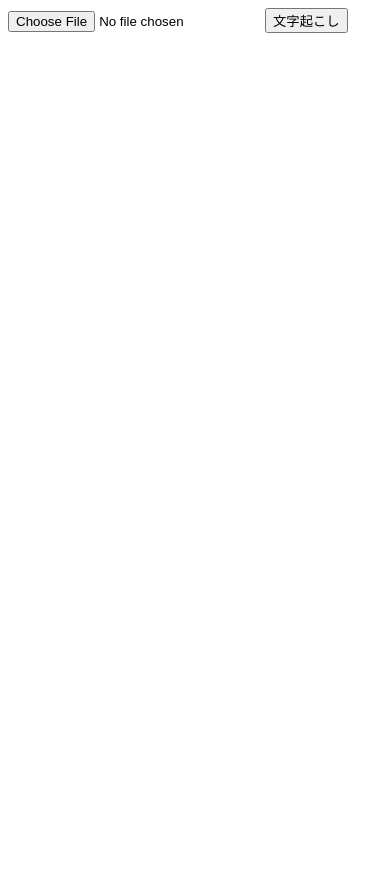
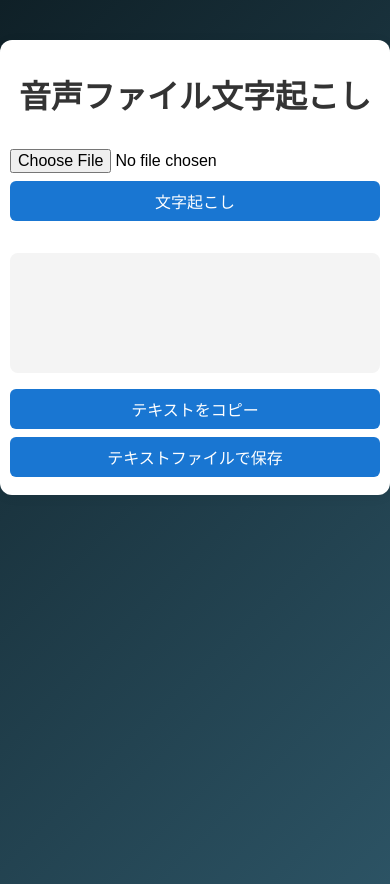
Before and after one commit to haruki0619/whisper-web-app, a Django app: template whisper_app/templates/whisper_app/index.html in a window 390 px wide. Before the commit the page ends 33 px from the top, so only its background shows below. Run offline with Django 5.2, Linux system fonts and the light colour scheme; the template is opened without the code that fills it, so the values that code supplies are empty.

Commit message:
必要なファイルのみコミット（本番ポートフォリオ用）

```diff
--- a/config/settings.py
+++ b/config/settings.py
@@ -130,5 +130,5 @@ STATIC_URL = "static/"
 DEFAULT_AUTO_FIELD = "django.db.models.BigAutoField"
 
 import os
-MEDIA_URL = "/MEDIA/"
-MEDIA_ROOT = os.path.join(BASE_DIR,("media"))
+MEDIA_URL = "/media/"
+MEDIA_ROOT = os.path.join(BASE_DIR, ("media"))
--- a/whisper_app/templates/whisper_app/index.html
+++ b/whisper_app/templates/whisper_app/index.html
@@ -1,13 +1,111 @@
-<form id="upload-form">
+<!DOCTYPE html>
+<html lang="ja">
+<head>
+  <meta charset="UTF-8">
+  <meta name="viewport" content="width=device-width, initial-scale=1.0">
+  <title>音声ファイル文字起こし</title>
+  <style>
+body {
+  font-family: 'Segoe UI', 'Meiryo', sans-serif;
+  background: linear-gradient(135deg, #0f2027 0%, #2c5364 100%);
+  min-height: 100vh;
+  margin: 0;
+  padding: 0;
+}
+.container {
+  max-width: 700px;
+  margin: 40px auto;
+  background: #fff;
+  border-radius: 12px;
+  box-shadow: 0 2px 12px #0001;
+  padding: 32px 24px 40px 24px;
+}
+h1 {
+  text-align: center;
+  color: #333;
+  margin-bottom: 32px;
+}
+#upload-form {
+  display: flex;
+  gap: 16px;
+  justify-content: center;
+  margin-bottom: 32px;
+}
+#result-area {
+  background: #f4f4f4;
+  border-radius: 8px;
+  padding: 20px;
+  min-height: 80px;
+  font-size: 1.2em;
+  color: #222;
+  white-space: pre-wrap;
+  word-break: break-all;
+  margin-bottom: 16px;
+  outline: none;
+}
+.button-row {
+  display: flex;
+  gap: 12px;
+  justify-content: flex-end;
+  margin-bottom: 8px;
+}
+button {
+  background: #1976d2;
+  color: #fff;
+  border: none;
+  border-radius: 6px;
+  padding: 8px 18px;
+  font-size: 1em;
+  cursor: pointer;
+  transition: background 0.2s, transform 0.1s;
+}
+button:hover {
+  background: #1256a3;
+  transform: scale(1.04);
+}
+input[type="file"] {
+  font-size: 1em;
+}
+@media (max-width: 600px) {
+  .container { padding: 10px; }
+  #upload-form { flex-direction: column; gap: 8px; }
+  .button-row { flex-direction: column; gap: 8px; }
+}
+</style>
+</head>
+<body>
+<div class="container">
+  <h1>音声ファイル文字起こし</h1>
+  <form id="upload-form" method="post" enctype="multipart/form-data">
     {% csrf_token %}
-  <input type="file" name="audio_file" accept="audio/*" required>
+    <input type="file" name="audio_file" accept="audio/*,video/*" required>
     <button type="submit">文字起こし</button>
   </form>
-<pre id="result"></pre>
-
+  <div id="result-area" contenteditable="true" spellcheck="false" tabindex="0"></div>
+  <div class="button-row">
+    <button id="copy-btn" type="button">テキストをコピー</button>
+    <button id="download-btn" type="button">テキストファイルで保存</button>
+  </div>
+</div>
 <script>
+function getCookie(name) {
+  let cookieValue = null;
+  if (document.cookie && document.cookie !== '') {
+    const cookies = document.cookie.split(';');
+    for (let i = 0; i < cookies.length; i++) {
+      const cookie = cookies[i].trim();
+      if (cookie.substring(0, name.length + 1) === (name + '=')) {
+        cookieValue = decodeURIComponent(cookie.substring(name.length + 1));
+        break;
+      }
+    }
+  }
+  return cookieValue;
+}
+const resultArea = document.getElementById('result-area');
 document.getElementById('upload-form').addEventListener('submit', async e => {
   e.preventDefault();
+  resultArea.textContent = '文字起こし中...';
   const formData = new FormData(e.target);
   const res = await fetch('/api/transcribe/', {
     method: 'POST',
@@ -15,7 +113,29 @@
     headers: { 'X-CSRFToken': getCookie('csrftoken') }
   });
   const json = await res.json();
-    document.getElementById('result').innerText = json.text || 'エラー';
+  resultArea.textContent = json.text || 'エラー';
 });
-  // getCookie 関数は Django の docs を参照
+document.getElementById('copy-btn').onclick = () => {
+  const text = resultArea.textContent;
+  if (text) {
+    navigator.clipboard.writeText(text);
+    alert('テキストをコピーしました');
+  }
+};
+document.getElementById('download-btn').onclick = () => {
+  const text = resultArea.textContent;
+  if (text) {
+    const blob = new Blob([text], {type: 'text/plain'});
+    const url = URL.createObjectURL(blob);
+    const a = document.createElement('a');
+    a.href = url;
+    a.download = 'transcription.txt';
+    document.body.appendChild(a);
+    a.click();
+    document.body.removeChild(a);
+    URL.revokeObjectURL(url);
+  }
+};
 </script>
+</body>
+</html>
--- a/whisper_app/views.py
+++ b/whisper_app/views.py
@@ -1,10 +1,9 @@
-
 from django.shortcuts import render
 
 # トップページ用ビュー
-# transcription アプリ内の index.html を使用してフォームを表示します
+# whisper_app アプリ内の index.html を使用してフォームを表示します
 def index(request):
     """
     GET リクエストでフォームを表示するだけのビュー
     """
-    return render(request, 'transcription/index.html')
+    return render(request, 'whisper_app/index.html')
```
Also changed, not shown: transcription/views.py (+7 -4 lines), 1 other file. Lines whose indentation alone changed are shown as unchanged.
